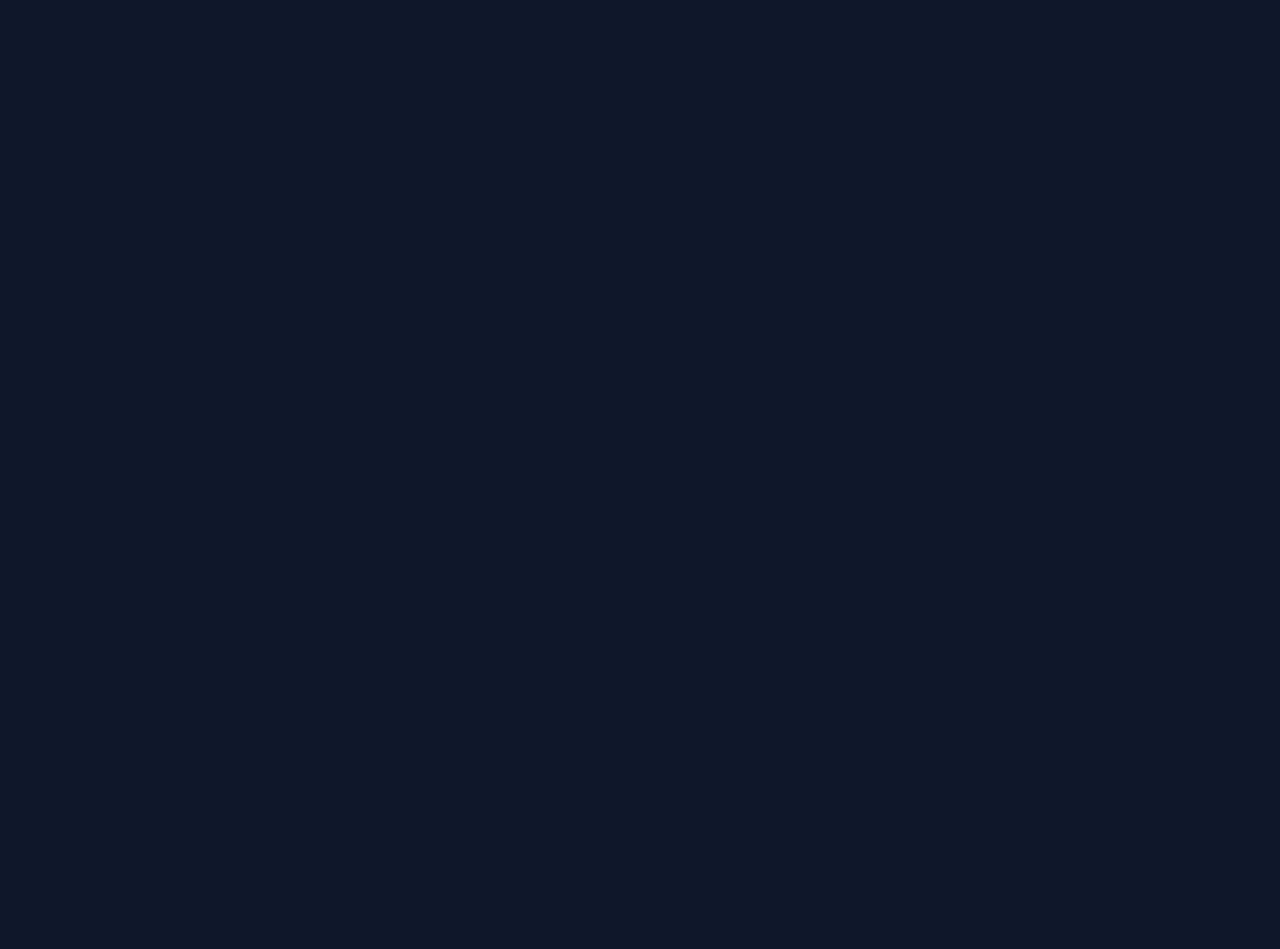
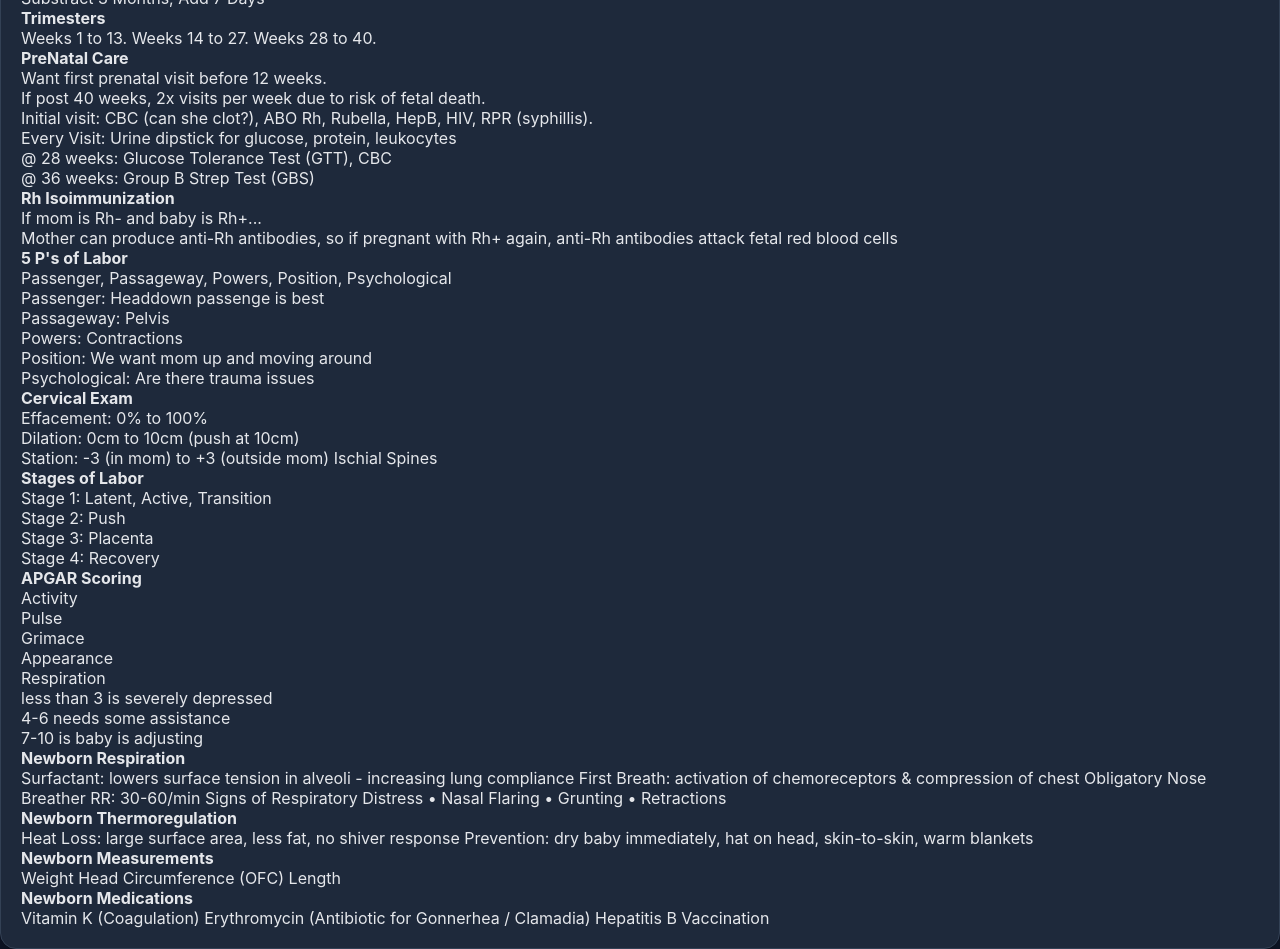
Before and after one commit to ehoover3/quiz-app, a React (Vite) app: page / in a window 1280 px wide. Shown: the part 1280-2229 px from the top of the page. Before the commit the page ends 1269 px from the top, so only its background shows below. Built offline with nearby package versions, Linux system fonts and the light colour scheme.

Commit message:
add maternal newborn notes

```diff
--- a/src/components/Notes_FamiliesAndPopulations.tsx
+++ b/src/components/Notes_FamiliesAndPopulations.tsx
@@ -12,7 +12,7 @@ export default function Notes_FamiliesAndPopulations() {
           <h3 className="font-semibold border-b pb-1 mb-2">
             Families and Populations
           </h3>
-          <br/>
+          <br />
           <p className="text-sm"><strong>APGAR Score</strong></p>
           <ul className="list-disc pl-5 space-y-1 text-gray-700">
             <p>
@@ -38,6 +38,109 @@ export default function Notes_FamiliesAndPopulations() {
             <p>- 0–3 = severe distress</p>
             <p>- Heart rate is the most important assessment</p>
           </ul>
+          <p className="text-sm"><strong>NAEGELE'S RULE</strong></p>
+          <p className="text-sm">Substract 3 Months, Add 7 Days</p>
+
+          <p className="text-sm"><strong>Trimesters</strong></p>
+          <p className="text-sm">Weeks 1 to 13.  Weeks 14 to 27.  Weeks 28 to 40.</p>
+
+          <p className="text-sm"><strong>PreNatal Care</strong></p>
+          <p className="text-sm">Want first prenatal visit before 12 weeks.</p>
+          <p className="text-sm">If post 40 weeks, 2x visits per week due to risk of fetal death.</p>
+          <p className="text-sm">Initial visit:  CBC (can she clot?), ABO Rh, Rubella, HepB, HIV, RPR (syphillis).</p>
+          <p className="text-sm">Every Visit:  Urine dipstick for glucose, protein, leukocytes</p>
+          <p className="text-sm">@ 28 weeks:  Glucose Tolerance Test (GTT), CBC</p>
+          <p className="text-sm">@ 36 weeks:  Group B Strep Test (GBS)</p>
+
+          <p className="text-sm"><strong>Rh Isoimmunization </strong></p>
+          <p className="text-sm">If mom is Rh- and baby is Rh+...</p>
+          <p className="text-sm">Mother can produce anti-Rh antibodies, so if pregnant with Rh+ again, anti-Rh antibodies attack fetal red blood cells</p>
+
+          <p className="text-sm"><strong>5 P's of Labor</strong></p>
+          <p className="text-sm">Passenger, Passageway, Powers, Position, Psychological</p>
+          <p className="text-sm">Passenger: Headdown passenge is best</p>
+          <p className="text-sm">Passageway: Pelvis</p>
+          <p className="text-sm">Powers: Contractions</p>
+          <p className="text-sm">Position: We want mom up and moving around</p>
+          <p className="text-sm">Psychological: Are there trauma issues</p>
+
+
+          <p className="text-sm"><strong>Cervical Exam</strong></p>
+          <p className="text-sm">Effacement: 0% to 100%</p>
+          <p className="text-sm">Dilation: 0cm to 10cm (push at 10cm)</p>
+          <p className="text-sm">Station: -3 (in mom) to +3 (outside mom) Ischial Spines</p>
+
+
+          <p className="text-sm"><strong>Stages of Labor</strong></p>
+          <p className="text-sm">Stage 1: Latent, Active, Transition</p>
+          <p className="text-sm">Stage 2: Push</p>
+          <p className="text-sm">Stage 3: Placenta</p>
+          <p className="text-sm">Stage 4: Recovery</p>
+
+          <p className="text-sm"><strong>APGAR Scoring</strong></p>
+          <p className="text-sm">Activity </p>
+          <p className="text-sm">Pulse </p>
+          <p className="text-sm">Grimace </p>
+          <p className="text-sm">Appearance</p>
+          <p className="text-sm">Respiration </p>
+
+          <p className="text-sm">less than 3 is severely depressed </p>
+          <p className="text-sm">4-6 needs some assistance </p>
+          <p className="text-sm">7-10 is baby is adjusting </p>
+
+          <p className="text-sm"><strong>Newborn Respiration</strong></p>
+          <p className="text-sm">
+            Surfactant: lowers surface tension in alveoli - increasing lung compliance
+            First Breath: activation of chemoreceptors & compression of chest
+            Obligatory Nose Breather
+            RR: 30-60/min
+            Signs of Respiratory Distress
+            • Nasal Flaring
+            • Grunting
+            • Retractions
+          </p>
+
+          <p className="text-sm"><strong>Newborn Thermoregulation</strong></p>
+          <p className="text-sm">
+            Heat Loss: large surface area, less fat, no shiver response
+            Prevention: dry baby immediately, hat on head, skin-to-skin, warm blankets
+          </p>
+
+
+          <p className="text-sm"><strong>Newborn Measurements</strong></p>
+          <p className="text-sm">
+            Weight
+            Head Circumference (OFC)
+            Length
+          </p>
+
+
+
+          <p className="text-sm"><strong>Newborn Medications</strong></p>
+          <p className="text-sm">
+            Vitamin K (Coagulation)
+            Erythromycin (Antibiotic for Gonnerhea / Clamadia)
+            Hepatitis B Vaccination
+          </p>
+
+
+          <p className="text-sm"><strong></strong></p>
+          <p className="text-sm"></p>
+
+
+          <p className="text-sm"><strong></strong></p>
+          <p className="text-sm"></p>
+
+          <p className="text-sm"><strong></strong></p>
+          <p className="text-sm"></p>
+
+
+          <p className="text-sm"><strong></strong></p>
+          <p className="text-sm"></p>
+
+
+          <p className="text-sm"><strong></strong></p>
+          <p className="text-sm"></p>
         </div>
       </div>
     </div>
```
